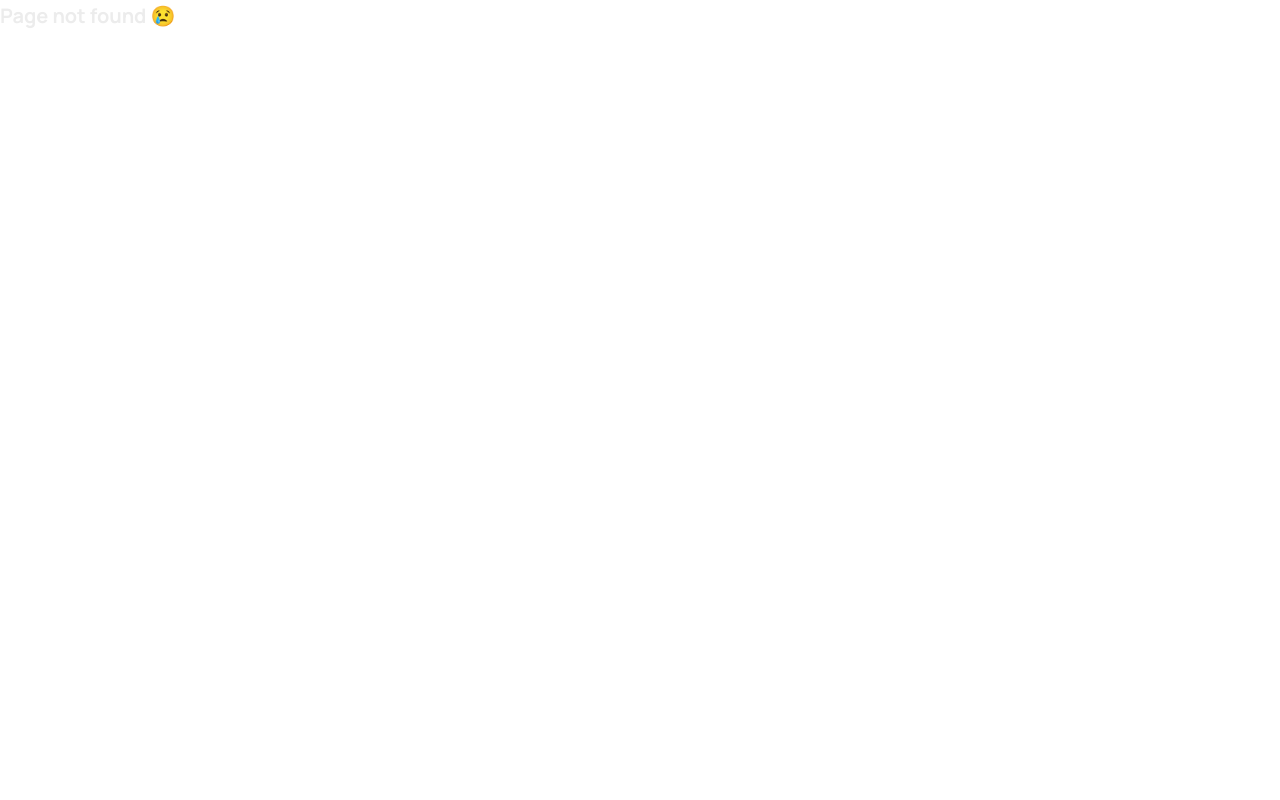
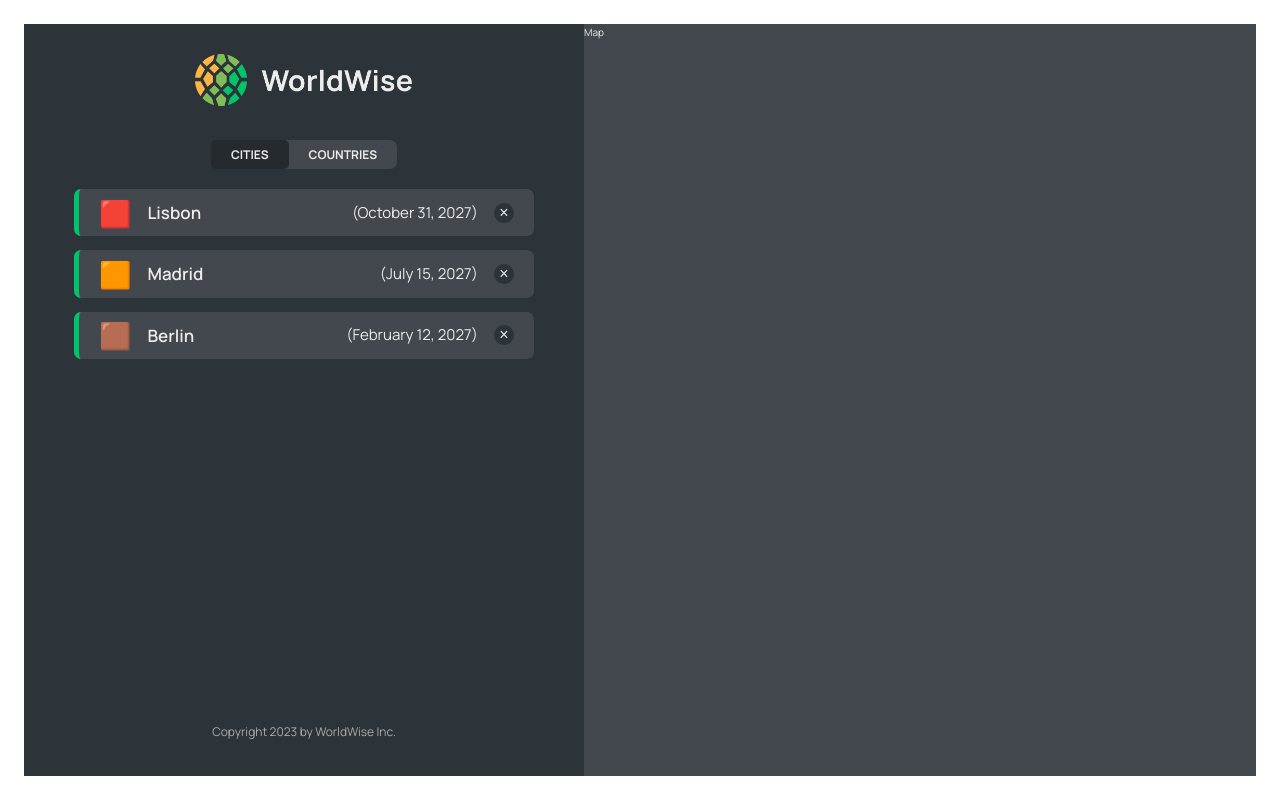
Before and after one commit to tur-pa/wordvise, a React (Vite) app: page /app/cities in a window 1280 px wide. Before the commit this address had no page. Built offline with nearby package versions, Linux system fonts and the light colour scheme; data requests are answered from the project's data file.

Commit message:
city and country comp added

```diff
--- a/package.json
+++ b/package.json
@@ -7,9 +7,11 @@
     "dev": "vite",
     "build": "vite build",
     "lint": "eslint . --ext js,jsx --report-unused-disable-directives --max-warnings 0",
-    "preview": "vite preview"
+    "preview": "vite preview",
+    "server": "json-server --watch src/data/cities.json --port 8000 --delay 500"
   },
   "dependencies": {
+    "json-server": "^0.17.4",
     "react": "^18.2.0",
     "react-dom": "^18.2.0",
     "react-router-dom": "^6.16.0"
--- a/src/App.jsx
+++ b/src/App.jsx
@@ -5,16 +5,62 @@
 import PageNotFound from "./pages/PageNotFound";
 import AppLayout from "./pages/AppLayout";
 import Login from "./pages/Login";
+import CityList from "./components/CityList";
+import { useEffect, useState } from "react";
+import CountryList from "./components/CountryList";
+import City from "./components/City";
+
+const BASE_URL = "http://localhost:8000";
 
 function App() {
+  const [cities, setCities] = useState([]);
+  const [isLoading, setIsLoading] = useState(false);
+
+  useEffect(function () {
+    async function fetchCities() {
+      try {
+        setIsLoading(true);
+        const res = await fetch(`${BASE_URL}/cities`);
+        const data = await res.json();
+        setCities(data);
+      } catch {
+        alert("Something goes wrong");
+      } finally {
+        setIsLoading(false);
+      }
+    }
+    fetchCities();
+  }, []);
+
   return (
     <BrowserRouter>
       <Routes>
-        <Route path="/" element={<Homepage></Homepage>}></Route>
+        <Route index path="/" element={<Homepage></Homepage>}></Route>
         <Route path="product" element={<Product></Product>}></Route>
         <Route path="pricing" element={<Pricing></Pricing>}></Route>
         <Route path="/login" element={<Login></Login>}></Route>
-        <Route path="app" element={<AppLayout></AppLayout>}></Route>
+        <Route path="app" element={<AppLayout></AppLayout>}>
+          <Route
+            index
+            element={
+              <CityList cities={cities} isLoading={isLoading}></CityList>
+            }
+          ></Route>
+          <Route
+            path="cities"
+            element={
+              <CityList cities={cities} isLoading={isLoading}></CityList>
+            }
+          ></Route>
+          <Route path="cities/:id" element={<City></City>}></Route>
+          <Route
+            path="countries"
+            element={
+              <CountryList cities={cities} isLoading={isLoading}></CountryList>
+            }
+          ></Route>
+          <Route path="form" element={<p>Form</p>}></Route>
+        </Route>
         <Route path="*" element={<PageNotFound></PageNotFound>}></Route>
       </Routes>
     </BrowserRouter>
--- a/src/components/AppNav.jsx
+++ b/src/components/AppNav.jsx
@@ -1,7 +1,19 @@
+import { NavLink } from "react-router-dom";
 import styles from "./AppNav.module.css";
 
 function AppNav() {
-  return <nav className={styles.nav}></nav>;
+  return (
+    <nav className={styles.nav}>
+      <ul>
+        <li>
+          <NavLink to="cities">Cities</NavLink>
+        </li>
+        <li>
+          <NavLink to="countries">Countries</NavLink>
+        </li>
+      </ul>
+    </nav>
+  );
 }
 
 export default AppNav;
--- a/src/components/City.jsx
+++ b/src/components/City.jsx
@@ -1,3 +1,4 @@
+import { useParams } from "react-router-dom";
 import styles from "./City.module.css";
 
 const formatDate = (date) =>
@@ -9,6 +10,7 @@
   }).format(new Date(date));
 
 function City() {
+  const id = useParams();
   // TEMP DATA
   const currentCity = {
     cityName: "Lisbon",
@@ -51,9 +53,9 @@
         </a>
       </div>
 
-      <div>
+      {/* <div>
         <ButtonBack />
-      </div>
+      </div> */}
     </div>
   );
 }
--- /dev/null
+++ b/src/components/CityItem.jsx
@@ -0,0 +1,26 @@
+import { Link } from "react-router-dom";
+import styles from "./CityItem.module.css";
+
+const formatDate = (date) =>
+  new Intl.DateTimeFormat("en", {
+    day: "numeric",
+    month: "long",
+    year: "numeric",
+  }).format(new Date(date));
+
+function CityItem({ city }) {
+  const { cityName, emoji, date, id } = city;
+
+  return (
+    <li>
+      <Link className={styles.cityItem} to={`${id}`}>
+        <span className={styles.emoji}>{emoji}</span>
+        <h3 className={styles.name}>{cityName}</h3>
+        <time className={styles.date}>({formatDate(date || null)})</time>
+        <button className={styles.deleteBtn}>&times;</button>
+      </Link>
+    </li>
+  );
+}
+
+export default CityItem;
--- /dev/null
+++ b/src/components/CityList.jsx
@@ -0,0 +1,20 @@
+import CityItem from "./CityItem";
+import Message from "./Message";
+import styles from "./CityList.module.css";
+import Spinner from "./Spinner";
+
+function CityList({ cities, isLoading }) {
+  if (isLoading) return <Spinner></Spinner>;
+
+  if (!cities.length) return <Message message="Add you 1st city!"></Message>;
+
+  return (
+    <ul className={styles.cityList}>
+      {cities.map((city) => (
+        <CityItem city={city} key={city.id}></CityItem>
+      ))}
+    </ul>
+  );
+}
+
+export default CityList;
--- /dev/null
+++ b/src/components/CountryList.jsx
@@ -0,0 +1,26 @@
+import CountryItem from "./CountryItem";
+import Message from "./Message";
+import Spinner from "./Spinner";
+import styles from "./CountryList.module.css";
+
+function CountriesList({ cities, isLoading }) {
+  if (isLoading) return <Spinner></Spinner>;
+
+  if (!cities.length) return <Message message="Add you 1st city!"></Message>;
+
+  const countries = cities.reduce((arr, city) => {
+    if (!arr.map((el) => el.country).includes(city.country))
+      return [...arr, { country: city.country, emoji: city.emoji }];
+    else return arr;
+  }, []);
+
+  return (
+    <ul className={styles.countryList}>
+      {countries.map((country) => (
+        <CountryItem country={country} key={""}></CountryItem>
+      ))}
+    </ul>
+  );
+}
+
+export default CountriesList;
--- a/src/components/Sidebar.jsx
+++ b/src/components/Sidebar.jsx
@@ -1,3 +1,4 @@
+import { Outlet } from "react-router-dom";
 import AppNav from "./AppNav";
 import Logo from "./Logo";
 import styles from "./Sidebar.module.css";
@@ -8,7 +9,7 @@
       <Logo></Logo>
       <AppNav></AppNav>
 
-      <p>List od cities</p>
+      <Outlet></Outlet>
       <footer className={styles.footer}>
         <p className={styles.copyright}>
           Copyright {new Date().getFullYear()} by WorldWise Inc.
--- a/src/data/cities.json
+++ b/src/data/cities.json
@@ -3,7 +3,7 @@
     {
       "cityName": "Lisbon",
       "country": "Portugal",
-      "emoji": "🇵🇹",
+      "emoji": "🟥",
       "date": "2027-10-31T15:59:59.138Z",
       "notes": "My favorite city so far!",
       "position": {
@@ -15,7 +15,7 @@
     {
       "cityName": "Madrid",
       "country": "Spain",
-      "emoji": "🇪🇸",
+      "emoji": "🟧",
       "date": "2027-07-15T08:22:53.976Z",
       "notes": "",
       "position": {
@@ -27,7 +27,7 @@
     {
       "cityName": "Berlin",
       "country": "Germany",
-      "emoji": "🇩🇪",
+      "emoji": "🟫",
       "date": "2027-02-12T09:24:11.863Z",
       "notes": "Amazing 😃",
       "position": {
```
Also changed, not shown: .eslintrc.cjs, 1 other file (tests, documents, lock files or other folders).
